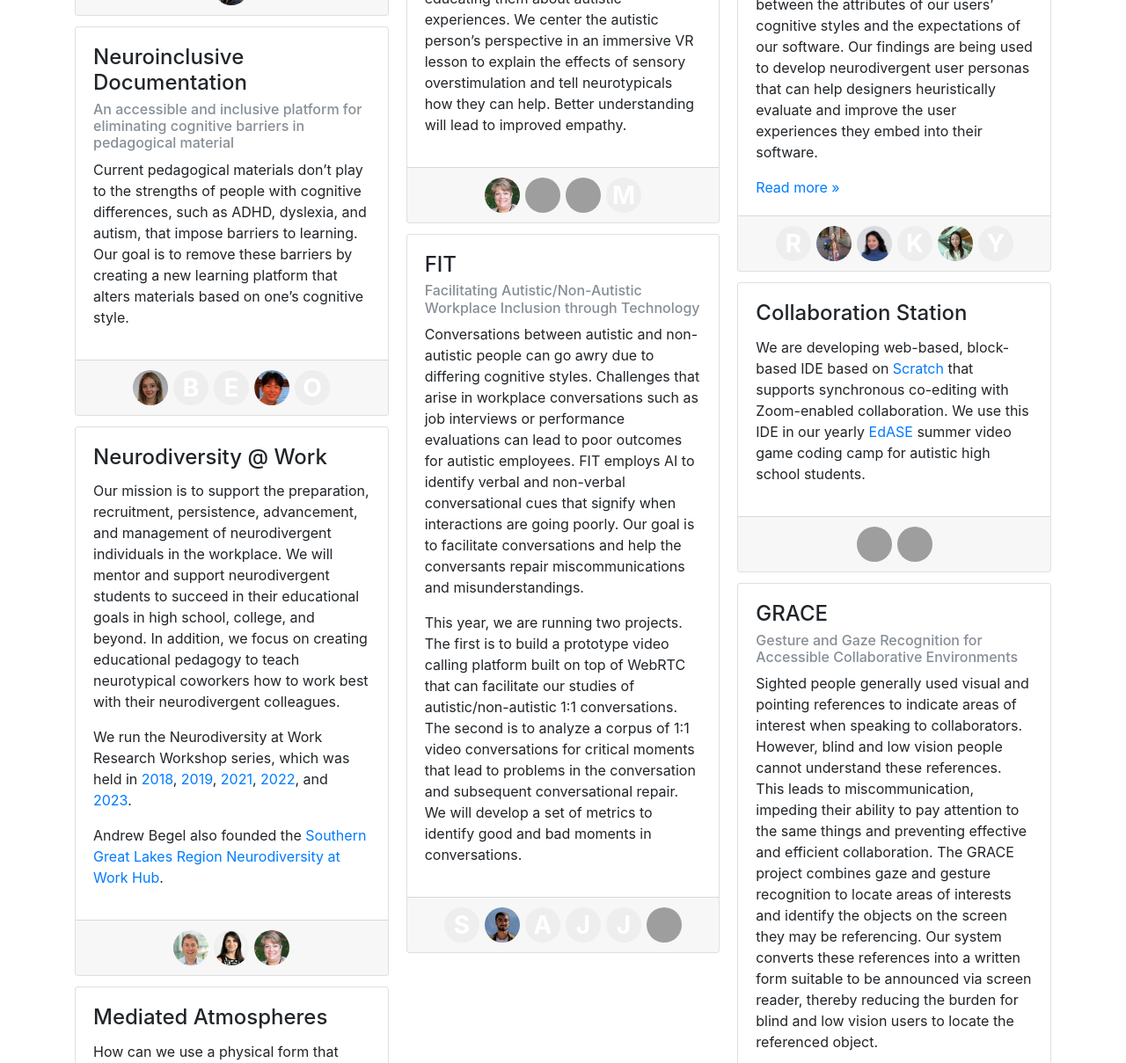
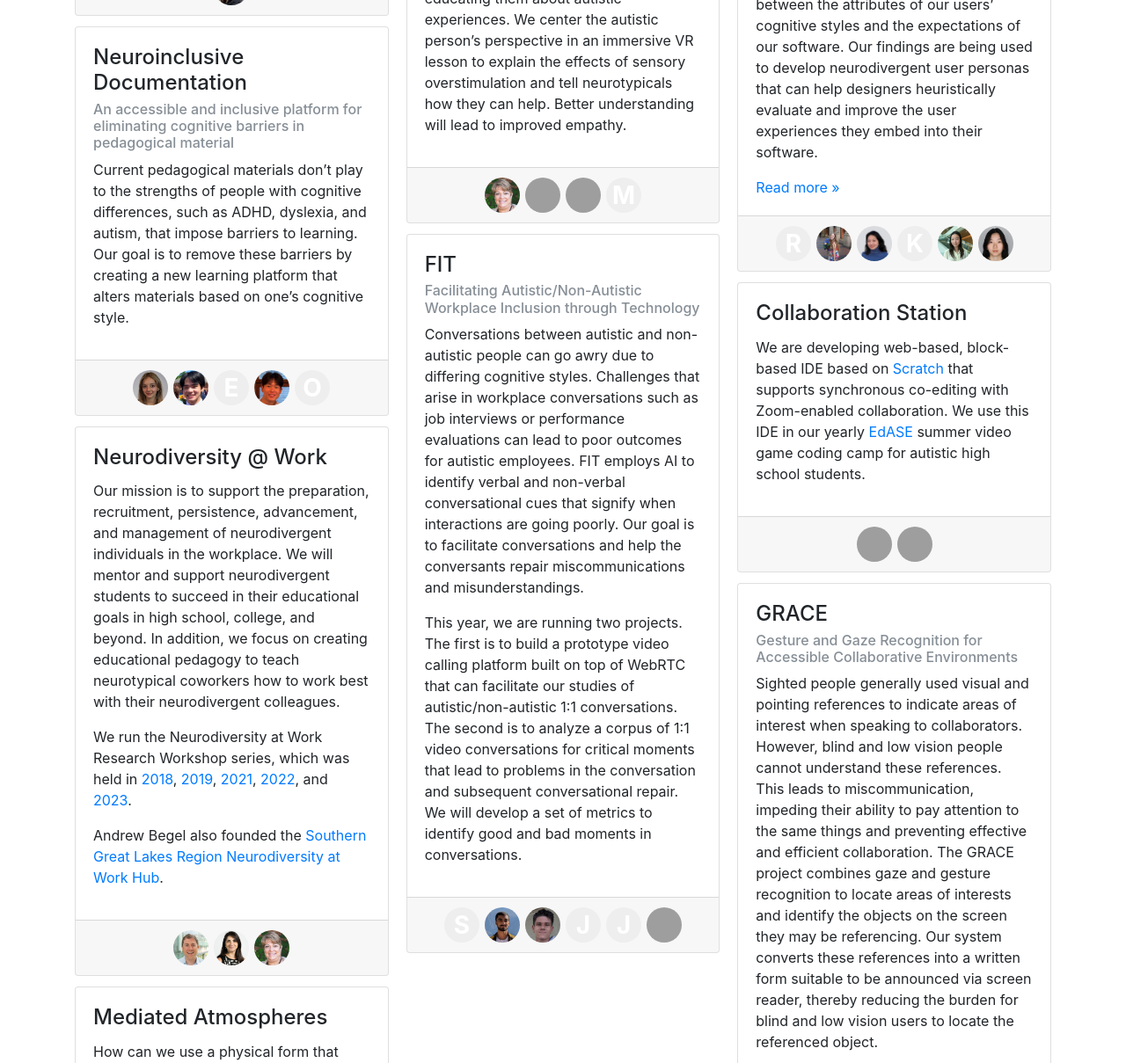
Before and after one commit to cmu-variability/cmu-variability.github.io, a Jekyll site: the page built from index.html, in a window 1280 px wide and 1400 px high, scrolled down 1314 px, cut to the strip 0-1209 px from the top of the window. Shown: the whole strip at 88% size. Built offline with Jekyll 4.4.1, drawn with Linux system fonts in a browser that asks for light colours; grey boxes are pictures that could not be loaded.

Commit message:
Added more student pics.

```diff
--- a/_data/people.yml
+++ b/_data/people.yml
@@ -127,6 +127,7 @@ ugrad-mahith-edula:
 ugrad-adam-bournes:
     display_name: "Adam Bournes"
     role: ugrad
+    image: /img/people/adam-bournes.jpg
 
 ugrad-sidney-ozcan:
     display_name: "Sidney Ozcan"
@@ -167,6 +168,7 @@ ugrad-erica-fu:
 ugrad-baramee-bhakdibhumi:
     display_name: "Baramee (Bing) Bhakdibhumi"
     role: ugrad
+    image: /img/people/baramee-bhakdibhumi.jpg
 
 ugrad-veronica-pimenova:
     display_name: "Veronica Pimenova"
@@ -233,6 +235,7 @@ ugrad-michelle-feng:
 ugrad-yihan-luo:
     display_name: Yihan (Hanna) Luo
     role: ugrad
+    image: /img/people/yihan-luo.jpg
 
 ugrad-junwei-tan:
     display_name: Jun Wei (Ethan) Tan
```
Also changed, not shown: img/people/adam-bournes.jpg (added), img/people/baramee-bhakdibhumi.jpg (added), img/people/yihan-luo.jpg (added).
